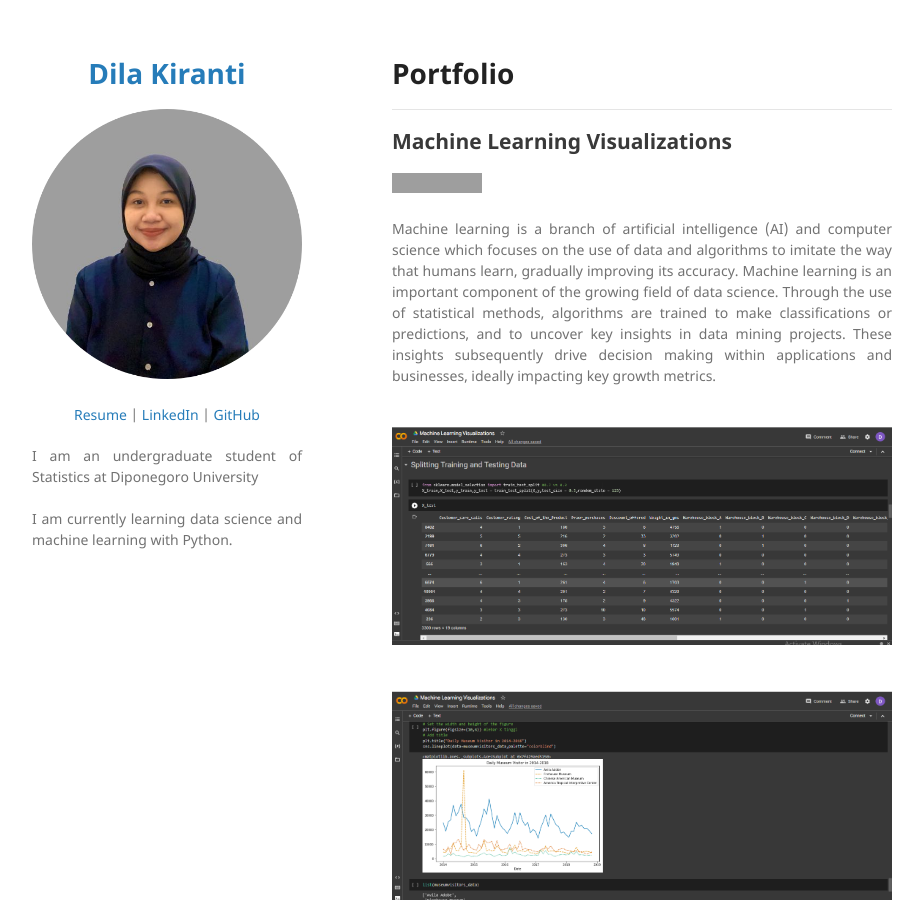
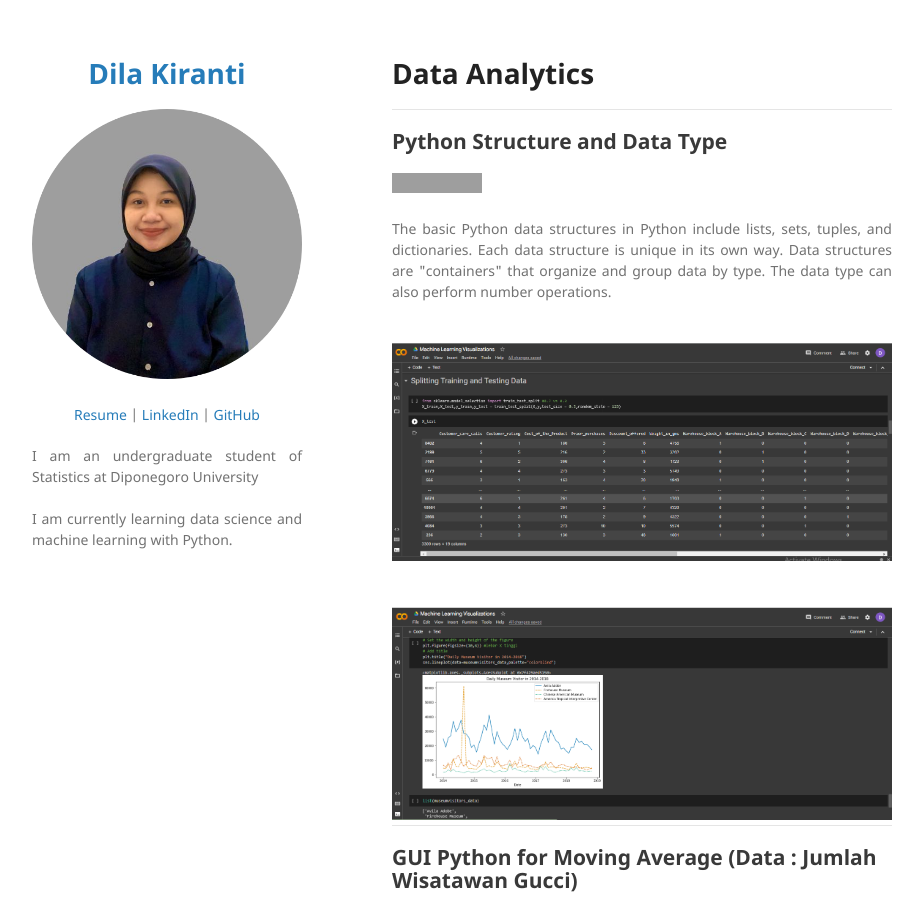
Before and after one commit to dilakiranti/Portofolio_DA, a Jekyll site: the page built from index.md, in a window 1280 px wide and 900 px high. Shown: the whole window, without its empty margins (178-1101 px from the left). Built offline with Jekyll 4.4.1, drawn with Linux system fonts in a browser that asks for light colours; our own code applies the rules of GitHub Pages for plain Markdown files; grey boxes are pictures that could not be loaded.

Commit message:
Update index.md

```diff
--- a/index.md
+++ b/index.md
@@ -1,9 +1,9 @@
-# Portfolio
+# Data Analytics
 ---
-## Machine Learning Visualizations
-[![Run in Google Colab](https://img.shields.io/badge/Colab-Run_in_Google_Colab-blue?logo=Google&logoColor=FDBA18)](https://colab.research.google.com/drive/1Ivi1EaeTfS7iBngwms2x6_PWMW9qyl55?usp=sharing)
+## Python Structure and Data Type
+[![Run in Google Colab](https://img.shields.io/badge/Colab-Run_in_Google_Colab-blue?logo=Google&logoColor=FDBA18)](https://colab.research.google.com/drive/1FEznLLLerljjfapq9lPjQ-yja0nmqEr7)
 
-<div style="text-align: justify">Machine learning is a branch of artificial intelligence (AI) and computer science which focuses on the use of data and algorithms to imitate the way that humans learn, gradually improving its accuracy. Machine learning is an important component of the growing field of data science. Through the use of statistical methods, algorithms are trained to make classifications or predictions, and to uncover key insights in data mining projects. These insights subsequently drive decision making within applications and businesses, ideally impacting key growth metrics. </div>
+<div style="text-align: justify">The basic Python data structures in Python include lists, sets, tuples, and dictionaries. Each data structure is unique in its own way. Data structures are "containers" that organize and group data by type. The data type can also perform number operations. </div>
 
 <br>
 <center><img src="images/visualisasi1.PNG"/></center>
```
